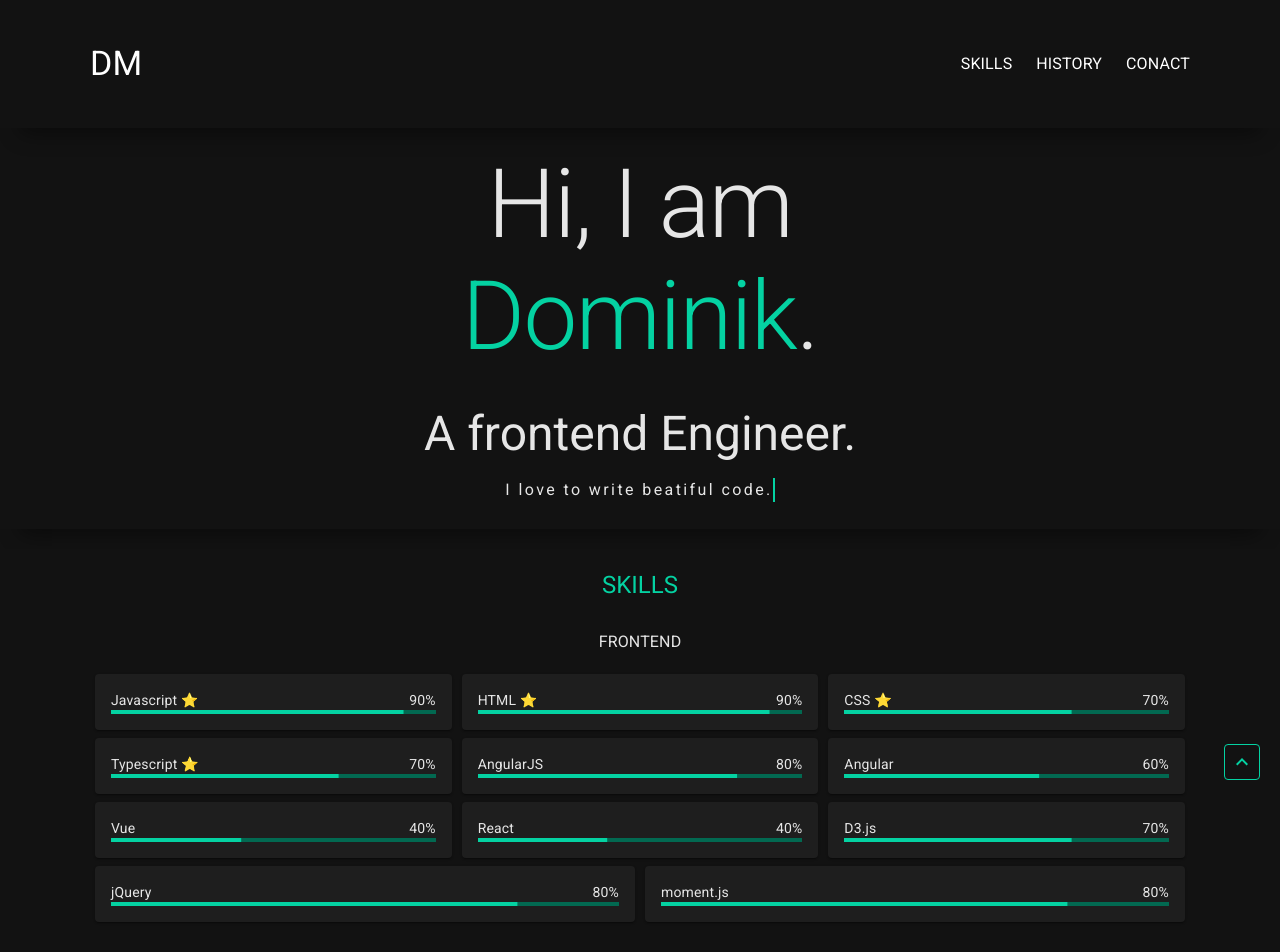
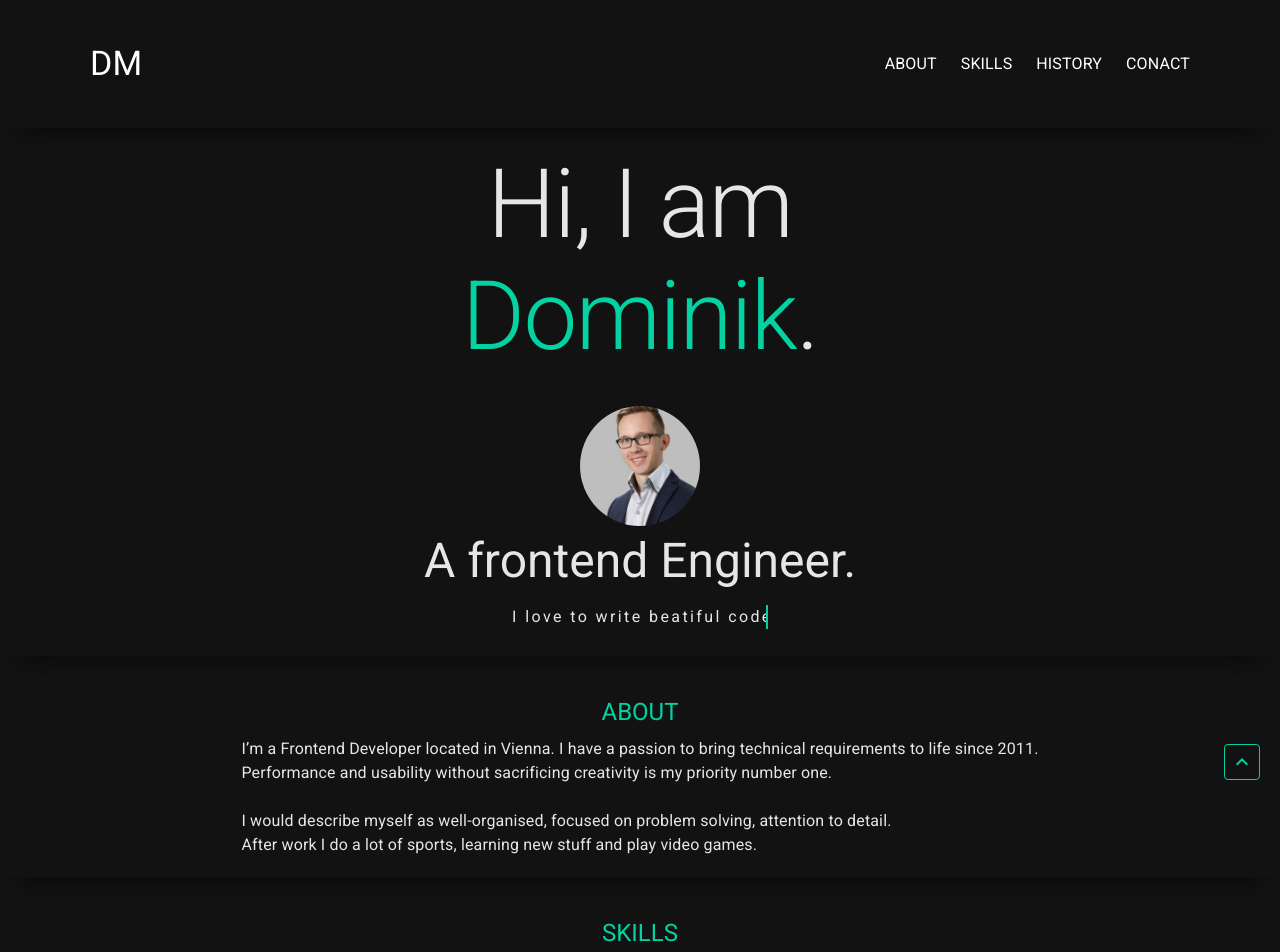
Before and after one commit to DominikMikes/portfolio, a React (Create React App) app: page / in a window 1280 px wide. Shown: the top 952 px of the page. Built offline with nearby package versions, Linux system fonts and the light colour scheme; a web font is replaced by a local one.

Commit message:
updated welcome section, removed some skills

```diff
--- a/src/App.scss
+++ b/src/App.scss
@@ -43,6 +43,9 @@
 
 section {
   margin: 0 auto;
+  &:last-child {
+    box-shadow: none;
+  }
 }
 
 .header {
--- a/src/App.tsx
+++ b/src/App.tsx
@@ -21,6 +21,8 @@ function App() {
       <SideNav></SideNav>
       <div className="anchor" id="welcome"></div>
       <Welcome></Welcome>
+      <div className="anchor" id="about"></div>
+      <Section type="about" headline="about"></Section>
       <div className="anchor" id="skill"></div>
       <Section type="skill" headline="skills"></Section>
       <div className="anchor" id="history"></div>
--- /dev/null
+++ b/src/components/about/about.tsx
@@ -0,0 +1,21 @@
+import { Typography } from "@mui/material";
+import React from "react";
+
+export default class About extends React.Component{
+    render() {
+        return (
+            <div>
+                <Typography
+                    variant="body1"
+                    component="div"
+                    align="left">
+                    I’m a Frontend Developer located in Vienna. I have a passion to bring technical requirements to life since 2011.<br/>
+                    Performance and usability without sacrificing creativity is my priority number one.<br/><br/>
+
+                    I would describe myself as well-organised, focused on problem solving, attention to detail.<br/>
+                    After work I do a lot of sports, learning new stuff and play video games.
+                </Typography>
+            </div>
+        );
+    }
+}
--- a/src/components/section/section.tsx
+++ b/src/components/section/section.tsx
@@ -4,6 +4,7 @@ import Project from "@components/project/project";
 import Blog from '@components/blog-card/blog-card';
 import Contact from "@components/contact/contact";
 import History from "@components/history/history";
+import About from "@components/about/about";
 import { Typography } from "@mui/material";
 
 
@@ -17,6 +18,8 @@ export default class Section extends React.Component<PropsType, {}> {
         switch (type) {
             case 'skill':
                 return <Skill></Skill>;
+            case 'about':
+                return <About></About>
             case 'project':
                 return <Project></Project>;
             case 'blog':
--- a/src/components/welcome/welcome.scss
+++ b/src/components/welcome/welcome.scss
@@ -1,8 +1,24 @@
 @import 'styles/colors';
+@import 'styles/mixins';
 
 .welcome {
     max-width: 600px;
     margin: 0 auto;
+
+    .avatar {
+      @include slow-ease-transition(all);
+      transform: rotateY(0deg);
+
+      &:hover {
+        animation: coin-flip 1s;
+        // transform: rotateY(720deg);
+      }
+
+      @keyframes coin-flip {
+        from {transform: rotateY(0deg)}
+        to {transform: rotateY(720deg)}
+      }
+    }
 
     .typewrite {
         overflow: hidden;
--- a/src/components/welcome/welcome.tsx
+++ b/src/components/welcome/welcome.tsx
@@ -1,4 +1,4 @@
-import { Typography } from "@mui/material";
+import { Avatar, Typography } from "@mui/material";
 import React from "react";
 
 import './welcome.scss';
@@ -34,7 +34,6 @@ export default class Welcome extends React.Component {
     renderTypewriterText() {
         let node = this.typewriterRef.current;
         if (node) {
-            // node.classList.toggle('animate');
             node.innerHTML = headlines[this.headlineCnt];
 
             if (this.headlineCnt === headlines.length-1) {
@@ -51,6 +50,12 @@ export default class Welcome extends React.Component {
                         <Typography variant="h1" gutterBottom>
                             Hi, I am <Typography component="span" variant="h1" color="primary">Dominik</Typography>.<br/>
                         </Typography>
+                        <Avatar
+                            alt="Dominik"
+                            src="/images/avatar.jpg"
+                            className="avatar"
+                            sx={{ margin: '0 auto 0.35em auto', width: '120px', height: '120px' }}
+                        />
                         <Typography variant="h3" gutterBottom>
                             A frontend Engineer.
                         </Typography>
--- a/src/data/menu.json
+++ b/src/data/menu.json
@@ -1,4 +1,8 @@
 [
+    {
+        "label": "About",
+        "link": "about"
+    },
     {
         "label": "Skills",
         "link": "skill"
--- a/src/data/skills.json
+++ b/src/data/skills.json
@@ -12,12 +12,12 @@
         },
         {
             "label": "CSS ⭐",
-            "percent": "70%",
+            "percent": "80%",
             "order": "3"
         },
         {
             "label": "Typescript ⭐",
-            "percent": "70%",
+            "percent": "75%",
             "order": "4"
         },
         {
@@ -37,115 +37,12 @@
         },
         {
             "label": "React",
-            "percent": "40%",
+            "percent": "50%",
             "order": "8"
         },
         {
-            "label": "D3.js",
-            "percent": "70%",
-            "order": "9"
-        },
-        {
-            "label": "jQuery",
-            "percent": "80%",
-            "order": "9"
-        },
-        {
-            "label": "moment.js",
-            "percent": "80%",
-            "order": "10"
-        }
-    ],
-    "backend": [
-        {
-            "label": "Javascript ⭐",
-            "percent": "90%",
-            "order": "1"
-        },
-        {
-            "label": "PHP",
-            "percent": "60%",
-            "order": "2"
-        },
-        {
-            "label": "C#",
-            "percent": "60%",
-            "order": "3"
-        },
-        {
             "label": "Node.js",
-            "percent": "60%",
-            "order": "4"
-        }
-    ],
-    "versioning": [
-        {
-            "label": "GIT",
-            "percent": "80%",
-            "order": "1"
-        },
-        {
-            "label": "SVN",
-            "percent": "90%",
-            "order": "2"
-        }
-    ],
-    "database": [
-        {
-            "label": "MSSQL",
-            "percent": "70%",
-            "order": "1"
-        },
-        {
-            "label": "MySQL",
-            "percent": "70%",
-            "order": "2"
-        },
-        {
-            "label": "MongoDB",
-            "percent": "40%",
-            "order": "3"
-        }
-    ],
-    "tools": [
-        {
-            "label": "MS Office",
-            "percent": "90%",
-            "order": "1"
-        },
-        {
-            "label": "MS Teams",
-            "percent": "90%",
-            "order": "2"
-        },
-        {
-            "label": "VS Code",
-            "percent": "70%",
-            "order": "3"
-        },
-        {
-            "label": "Visual Studio",
-            "percent": "70%",
-            "order": "4"
-        },
-        {
-            "label": "Eclipse",
-            "percent": "70%",
-            "order": "5"
-        },
-        {
-            "label": "Atom",
-            "percent": "70%",
-            "order": "6"
-        },
-        {
-            "label": "WebStorm",
-            "percent": "90%",
-            "order": "7"
-        },
-        {
-            "label": "TotalCommander",
-            "percent": "50%",
+            "percent": "55%",
             "order": "8"
         }
     ]
--- a/src/styles/mixins.scss
+++ b/src/styles/mixins.scss
@@ -5,3 +5,7 @@
 @mixin linear-transition($type...) {
     transition: #{$type} 0.2s linear !important;
 }
+
+@mixin slow-ease-transition($type...) {
+    transition: #{$type} 1s ease-in-out !important;
+}
```
Also changed, not shown: src/data/allskills.json (added, +152 -0 lines), public/images/avatar.jpg (added).
